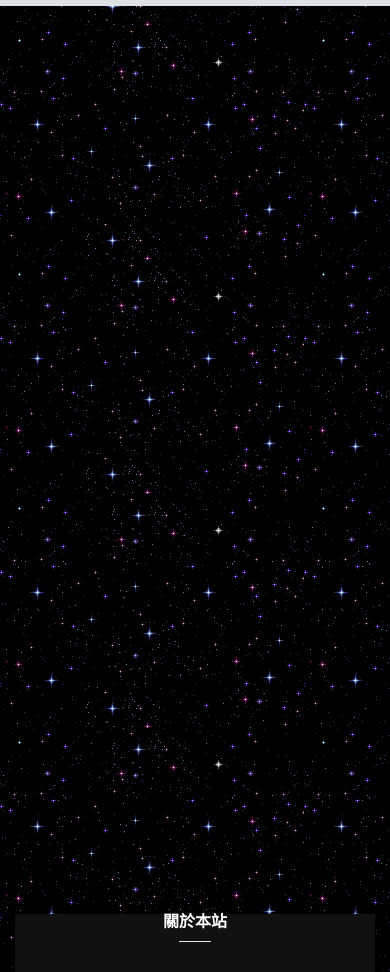
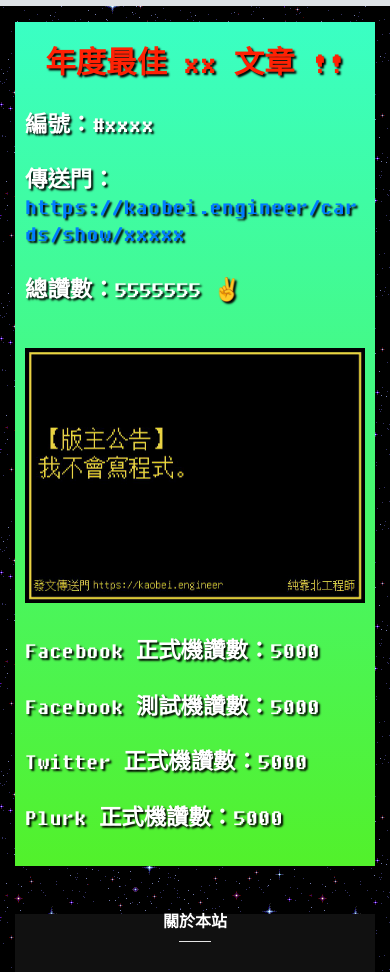
Before and after one commit to init-engineer/init.engineer-Frontend-Template, a website: page templates/leaderboard-2019.html in a window 390 px wide. Shown: the part 910-1882 px from the top of the page. Drawn offline with nearby package versions, Linux system fonts and the light colour scheme; grey boxes are pictures that could not be loaded; files whose address does not match are found by name.

Commit message:
article PC and mobile

```diff
--- a/templates/leaderboard-2019.html
+++ b/templates/leaderboard-2019.html
@@ -35,11 +35,12 @@
 
     <link media="all" type="text/css" rel="stylesheet" href="./../public/css/frontend.css">
     <style>
+        /*文章標題*/
         .title-background {
             position: relative;
             display: flex;
             flex-direction: column;
-            background-image:linear-gradient(60deg,rgb(0, 108, 180),rgb(255, 223, 79));
+            background-image: linear-gradient(60deg, rgb(0, 108, 180), rgb(255, 223, 79));
             background-size: cover;
         }
 
@@ -140,6 +141,7 @@
             right: 0;
         }
 
+        /*文章標題手機板*/
         .mobile-background {
             background-image: radial-gradient(rgb(255, 34, 34), rgb(255, 158, 32));
             display: flex;
@@ -216,7 +218,7 @@
 
         /*文章內容*/
         .content-background {
-            background-image: linear-gradient(rgb(202, 202, 202),rgb(16, 196, 241));
+            background-image: linear-gradient(rgb(202, 202, 202), rgb(16, 196, 241));
             display: flex;
             flex-direction: column;
         }
@@ -228,44 +230,54 @@
             text-shadow: 5px 5px 5px rgb(255, 243, 77);
             transition: 0.3s;
         }
-        .content-background>h2:hover{
+
+        .content-background>h2:hover {
             transform: scale(1.1);
         }
-        .article-container{
+
+        .article-container {
             margin: 20px;
             display: flex;
         }
+
         .article-content {
+            position: relative;
             width: 50%;
         }
+
         .article-content>h2 {
             color: rgb(228, 228, 228);
             font-weight: 900;
             font-size: 2.5em;
             text-shadow: 3px 3px 3px rgb(37, 37, 37);
         }
-        .article-content a{
+
+        .article-content a {
             font-size: 0.8em;
             color: rgb(0, 54, 124);
             word-wrap: break-word;
             text-shadow: none;
         }
+
         .article-content img {
             display: block;
             width: 100%;
         }
-        .article-content ul{
+
+        .article-content ul {
             list-style: none;
             display: flex;
             flex-direction: column;
             height: 100%;
             justify-content: space-around;
         }
-        .article-content ul h2{
+
+        .article-content ul h2 {
             font-size: 2em;
             font-weight: 900;
         }
-        .article-content ul li{
+
+        .article-content ul li {
             cursor: pointer;
             color: rgb(255, 255, 255);
             text-shadow: 3px 3px 3px rgb(31, 31, 31),
@@ -274,16 +286,73 @@
             transform: skewX(15deg);
             transition: 0.3s;
         }
-        .article-content ul li:nth-child(even){
+
+        .article-content ul li:nth-child(even) {
             text-align: right;
             text-shadow: -3px 3px 3px rgb(31, 31, 31),
                 -15px 15px 2px rgb(61, 81, 255),
                 15px -15px 2px rgb(255, 60, 196);
             transform: skewX(-15deg);
         }
-        .article-content ul li:hover{
+
+        .article-content ul li:hover {
             color: rgb(129, 255, 133);
         }
+
+        .article-content .content-img {
+            position: absolute;
+            display: block;
+            width: 100px;
+            bottom: 0;
+            right: 0;
+        }
+
+        /*文章內容手機板*/
+        .content-mobile-background {
+            background-image: linear-gradient(rgb(58, 255, 196), rgb(82, 241, 43));
+        }
+
+        .article-mobile-container {
+            display: flex;
+            height: 100%;
+            flex-direction: column;
+            justify-content: space-around;
+            padding: 15px 10px;
+        }
+
+        .article-mobile-container h3,
+        .article-mobile-container h2 {
+            word-wrap: break-word;
+            font-size: 1.4em;
+            color: rgb(255, 255, 255);
+            text-shadow: 2px 2px 2px rgb(0, 0, 0);
+            font-weight: 900;
+        }
+
+        .article-mobile-container h2 {
+            font-size: 1.9em;
+            text-align: center;
+            font-weight: 900;
+            color: rgb(255, 33, 4);
+            text-shadow: 2px 2px 2px rgb(0, 0, 0);
+        }
+
+        .article-mobile-container img {
+            display: block;
+            width: 100%;
+            margin: 15px 0;
+        }
+
+        @media screen and (max-height:720px) {
+
+            .article-mobile-container h3 {
+                font-size: 1.3em;
+            }
+            .article-mobile-container h2{
+                font-size: 1.5em;
+            }
+        }
+
         @keyframes fontcolor {
             0% {
                 color: rgb(41, 236, 34);
@@ -484,9 +553,8 @@
         <div
             class="d-none d-md-flex align-self-md-center justify-content-md-center align-items-md-center vh-100 content-background">
             <!-- Something code ... -->
-            <h2>年度最佳 xx 文章</h2>
+            <h2>年度最佳 xx 文章 !!</h2>
             <div class="article-container">
-
                 <div class="article-content">
                     <h2>編號：#xxxx</h2>
                     <h2>傳送門：<a href="https://kaobei.engineer/cards/show/xxxxx">
@@ -510,17 +578,31 @@
                             <h2>Plurk 正式機讚數：5000</h2>
                         </li>
                         <li>
-                            <h2>總讚數：5555555</h2>
+                            <h2>總讚數：5555555 &#9996;</h2>
                         </li>
                     </ul>
+                    <img class="content-img" src="./contentimg.png" alt="">
                 </div>
             </div>
         </div>
 
         <!-- 手機版 -->
-        <div class="d-md-none vh-100 position-relative">
+        <div class="d-md-none vh-100 position-relative content-mobile-background">
             <!-- Something code ... -->
-
+            <div class="article-mobile-container">
+                <h2>年度最佳 xx 文章 !!</h2>
+                <h3>編號：#xxxx</h3>
+                <h3>傳送門：<a href="https://kaobei.engineer/cards/show/xxxxx">
+                        https://kaobei.engineer/cards/show/xxxxx
+                    </a>
+                </h3>
+                <h3>總讚數：5555555 &#9996;</h3>
+                <img src="../public/img//frontend/cards/cards.png" alt="">
+                <h3>Facebook 正式機讚數：5000</h3>
+                <h3>Facebook 測試機讚數：5000</h3>
+                <h3>Twitter 正式機讚數：5000</h3>
+                <h3>Plurk 正式機讚數：5000</h3>
+            </div>
         </div>
 
         <footer class="footer bg-black text-white page-footer font-small unique-color-dark">
```
Also changed, not shown: templates/contentimg.png (added). Lines whose indentation alone changed are shown as unchanged.
